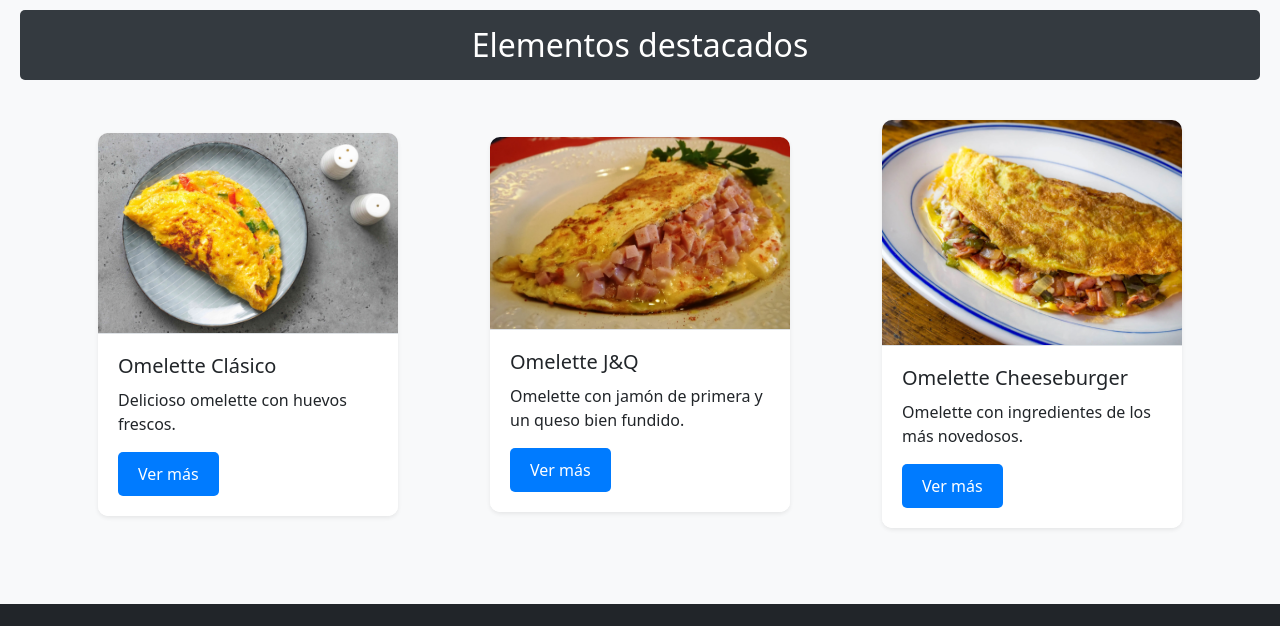
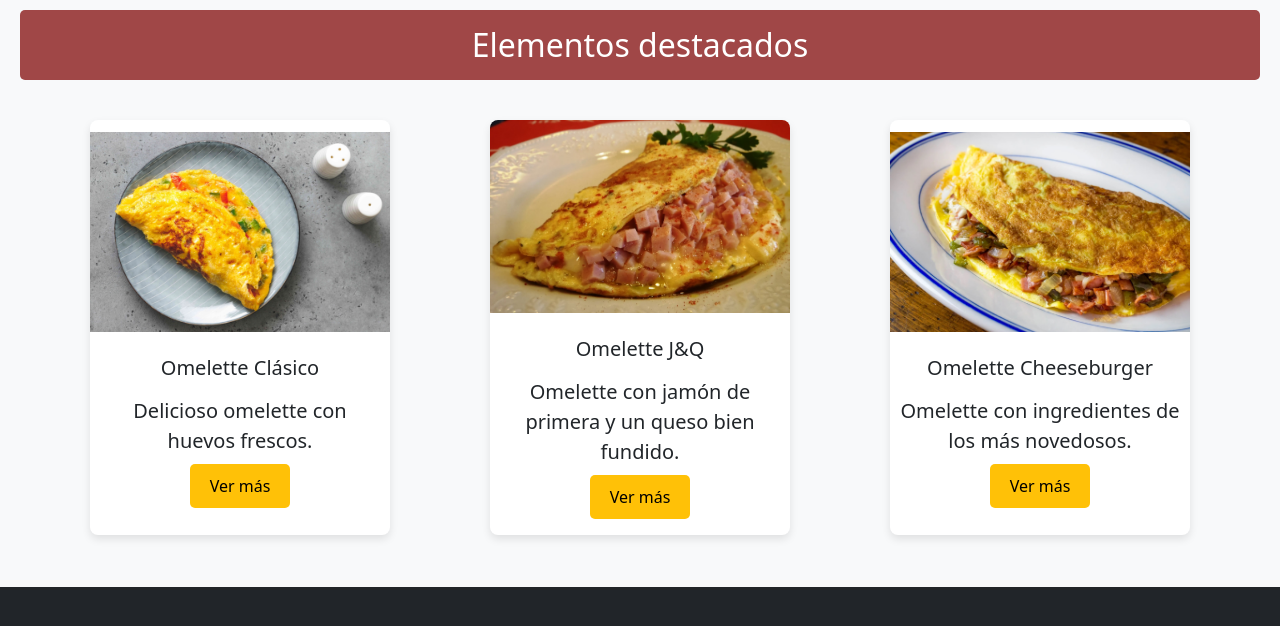
Before and after one commit to EliasMarrero23/ProyectoFinal, a plain HTML site: page index.html in a window 1280 px wide. Shown: the part 770-1396 px from the top of the page. Drawn offline with nearby package versions, Linux system fonts and the light colour scheme.

Commit message:
Index Completo

```diff
--- a/estilos/styles.css
+++ b/estilos/styles.css
@@ -49,53 +49,48 @@ main {
     padding: 20px;
   }
 
+  .gridResponsive {
+    display: grid;
+    grid-template-columns: repeat(auto-fit, minmax(300px, 1fr));
+    gap: 1rem;
+    place-items: center;
+    padding: 2rem;
+}
+
+  .contenedorMain {
+    display: flex;
+    flex-direction: column;
+    align-items: center;
+    justify-content: center;
+    width: 100%;
+    max-width: 300px;
+    height: auto;
+    background: #fff;
+    box-shadow: 0 4px 8px rgba(0, 0, 0, 0.1);
+    border-radius: 8px;
+    overflow: hidden;
+}
+
   .fondoH2 {
-    background-color: #343a40; /* Fondo oscuro para el título */
+    background-color: rgb(160, 71, 71);
     padding: 10px;
-    border-radius: 5px; /* Esquinas redondeadas */
+    border-radius: 5px;
   }
 
-  .card {
-    width: 100%;
-    max-width: 300px; /* Ancho máximo para las tarjetas */
-    border: none; /* Sin borde */
-    border-radius: 10px; /* Esquinas redondeadas para las tarjetas */
-    overflow: hidden; /* Asegura que el contenido no se desborde */
-    transition: transform 0.3s ease, box-shadow 0.3s ease; /* Efecto de transición para hover */
+  .img-fluid{
+    max-width: 100%;
+    height: auto;
   }
 
-  .card:hover {
-    transform: scale(1.05); /* Efecto de escala al pasar el cursor */
-    box-shadow: 0 4px 8px rgba(0, 0, 0, 0.2); /* Sombra adicional */
+  .btn-warning {
+    border: none;
+    border-radius: 5px;
+    padding: 10px 20px;
+    transition: background-color 0.4s;
   }
 
-  .card-img-top {
-    border-bottom: 1px solid #dee2e6; /* Línea divisoria entre la imagen y el contenido */
-  }
-
-  .card-body {
-    background-color: #ffffff; /* Fondo blanco para el cuerpo de la tarjeta */
-    padding: 20px;
-  }
-
-  .card-title {
-    font-size: 1.25rem; /* Tamaño de fuente para el título */
-    margin-bottom: 10px;
-  }
-
-  .card-text {
-    font-size: 1rem; /* Tamaño de fuente para el texto */
-  }
-
-  .btn-primary {
-    background-color: #007bff; /* Color del botón */
-    border: none; /* Sin borde */
-    border-radius: 5px; /* Esquinas redondeadas para el botón */
-    padding: 10px 20px; /* Padding para el botón */
-  }
-
-  .btn-primary:hover {
-    background-color: #0056b3; /* Color más oscuro al pasar el cursor */
+  .btn-warning:hover {
+    background-color: rgb(214, 173, 39);
   }
 
 
@@ -111,16 +106,54 @@ main {
 }
 
 
-
+/* Media Querys*/
 
 @media only screen and (min-width: 575px){
     .gridResponsive{
         display: grid !important;
         grid-template-columns: repeat(3, 1fr);
-        place-items: center;
+        justify-content: center;
+        align-items: start;
         align-items: center;
         height: 90%;
         padding: 2rem;
         margin: 0rem;
+        gap: 1rem;
     }
 }
+
+@media only screen and (min-width: 1000px) {
+    .gridResponsive {
+        display: grid !important;
+        grid-template-columns: repeat(3, 1fr);
+        place-items: center;
+        justify-content: center;
+        align-content: center;
+        padding: 2rem;
+        gap: 1.5rem;
+        height: auto;
+    }
+
+    .gridResponsive .contenedorMain {
+        display: flex;
+        flex-direction: column;
+        align-items: center;
+        justify-content: center;
+        text-align: center;
+        width: 100%;
+        height: 100%;
+    }
+
+    .gridResponsive .contenedorMain img {
+        width: 100%;
+        height: auto;
+        max-height: 200px;
+        object-fit: cover;
+        margin-bottom: 1rem;
+    }
+
+    .gridResponsive .contenedorMain p {
+        margin: 0;
+        padding: 0.5rem 0;
+    }
+}
--- a/index.html
+++ b/index.html
@@ -11,7 +11,9 @@
     <link rel="stylesheet" href="./estilos/styles.css">
   </head>
 
+  <!-- Body -->
   <body>
+
     <!-- Header: Navbar con enlaces / Boton menú -->
     <header>
         <nav class="navbar navbar-expand-md bg-body-tertiary p-0 position-fixed w-100">
@@ -48,43 +50,38 @@
             <button class="botonHeader text-white px-3">Menú</button>
           </section>
     </header>
+
     <!-- Main: Muestra rápida con Grid del menú / Elementos destacados -->
     <main>
         <section>
-          <h2 class="text-center py-3 fw-normal text-white fondoH2">Elementos destacados</h2>
+            <h2 class="text-center py-3 fw-normal text-white fondoH2">Elementos destacados</h2>
         </section>
-        <div class="d-flex flex-column align-items-center justify-content-center m-0 gridResponsive">
-          <!-- Item 1 -->
-          <div class="card mb-4 shadow-sm">
-            <img class="card-img-top img-fluid" src="./imagenesCarta/omeletteClasico.jpg" alt="Omelette Clásico">
-            <div class="card-body">
-              <h5 class="card-title">Omelette Clásico</h5>
-              <p class="card-text">Delicioso omelette con huevos frescos.</p>
-              <a href="#" class="btn btn-primary">Ver más</a>
+        <div class="gridResponsive">
+            <!-- Item 1 -->
+            <div class="contenedorMain">
+                <img class="img-fluid" src="./imagenesCarta/omeletteClasico.jpg" alt="Omelette Clásico">
+                <p class="fw-normal h5 p-2 m-0">Omelette Clásico</p>
+                <p class="fw-lighter fs-5 p-2">Delicioso omelette con huevos frescos.</p>
+                <a href="#" class="btn btn-warning mb-3">Ver más</a>
             </div>
-          </div>
 
-          <!-- Item 2 -->
-          <div class="card mb-4 shadow-sm">
-            <img class="card-img-top img-fluid" src="./imagenesCarta/omeletteJamonYQueso.jpg" alt="Omelette J&Q">
-            <div class="card-body">
-              <h5 class="card-title">Omelette J&Q</h5>
-              <p class="card-text">Omelette con jamón de primera y un queso bien fundido.</p>
-              <a href="#" class="btn btn-primary">Ver más</a>
+            <!-- Item 2 -->
+            <div class="contenedorMain">
+                <img class="img-fluid" src="./imagenesCarta/omeletteJamonYQueso.jpg" alt="Omelette J&Q">
+                <p class="fw-normal h5 p-2 m-0">Omelette J&Q</p>
+                <p class="fw-lighter fs-5 p-2">Omelette con jamón de primera y un queso bien fundido.</p>
+                <a href="#" class="btn btn-warning mb-3">Ver más</a>
             </div>
-          </div>
 
-          <!-- Item 3 -->
-          <div class="card mb-4 shadow-sm">
-            <img class="card-img-top img-fluid" src="./imagenesCarta/omeletteCheeseburguer.jpg" alt="Omelette Cheeseburger">
-            <div class="card-body">
-              <h5 class="card-title">Omelette Cheeseburger</h5>
-              <p class="card-text">Omelette con ingredientes de los más novedosos.</p>
-              <a href="#" class="btn btn-primary">Ver más</a>
+            <!-- Item 3 -->
+            <div class="contenedorMain">
+                <img class="img-fluid" src="./imagenesCarta/omeletteCheeseburguer.jpg" alt="Omelette Cheeseburger">
+                <p class="fw-normal h5 p-2 m-0">Omelette Cheeseburger</p>
+                <p class="fw-lighter fs-5 p-2">Omelette con ingredientes de los más novedosos.</p>
+                <a href="#" class="btn btn-warning mb-3">Ver más</a>
             </div>
-          </div>
         </div>
-      </main>
+    </main>
 
     <!-- Footer -->
     <footer>
@@ -97,7 +94,7 @@
             <div class="col-xs-12 col-md-6 col-lg-3">
               <p class="text-white h5">Redes</p>
               <div>
-                <section class="d-flex p-3 gap-2"> <!-- Ajusta el gap para mayor espacio entre iconos -->
+                <section class="d-flex p-3 gap-2">
                   <a href="https://www.facebook.com" target="_blank" aria-label="Facebook" class="d-flex align-items-center text-white text-decoration-none">
                     <img src="./imagenesFondo/logoFb.png" alt="Logo Facebook" width="24" height="24" class="me-2">
                   </a>
@@ -111,16 +108,22 @@
               </div>
             </div>
             <div class="col-xs-12 col-md-6 col-lg-3">
-              <p class="text-white h5 mt-5">Términos y condiciones</p>
+              <p class="text-white h5">Términos y condiciones</p>
+              <p class="text-secondary h5">Garantías</p>
+              <p class="text-secondary h5">Responsabilidades y usos prohibidos</p>
+              <p class="text-secondary h5">Atención al consumidor</p>
             </div>
             <div class="col-xs-12 col-md-6 col-lg-3">
-              <p class="text-white h5 mt-5">Política de privacidad</p>
+              <p class="text-white h5">Política de privacidad</p>
             </div>
             <p class="text-white text-center mt-5 p-1">©Homelette 2024 - Todos los derechos reservados</p>
           </div>
         </section>
       </footer>
 
+    <!-- Scrip de Bootstrap -->
+
     <script src="https://cdn.jsdelivr.net/npm/bootstrap@5.3.3/dist/js/bootstrap.bundle.min.js" integrity="sha384-YvpcrYf0tY3lHB60NNkmXc5s9fDVZLESaAA55NDzOxhy9GkcIdslK1eN7N6jIeHz" crossorigin="anonymous"></script>
+
   </body>
 </html>
```
